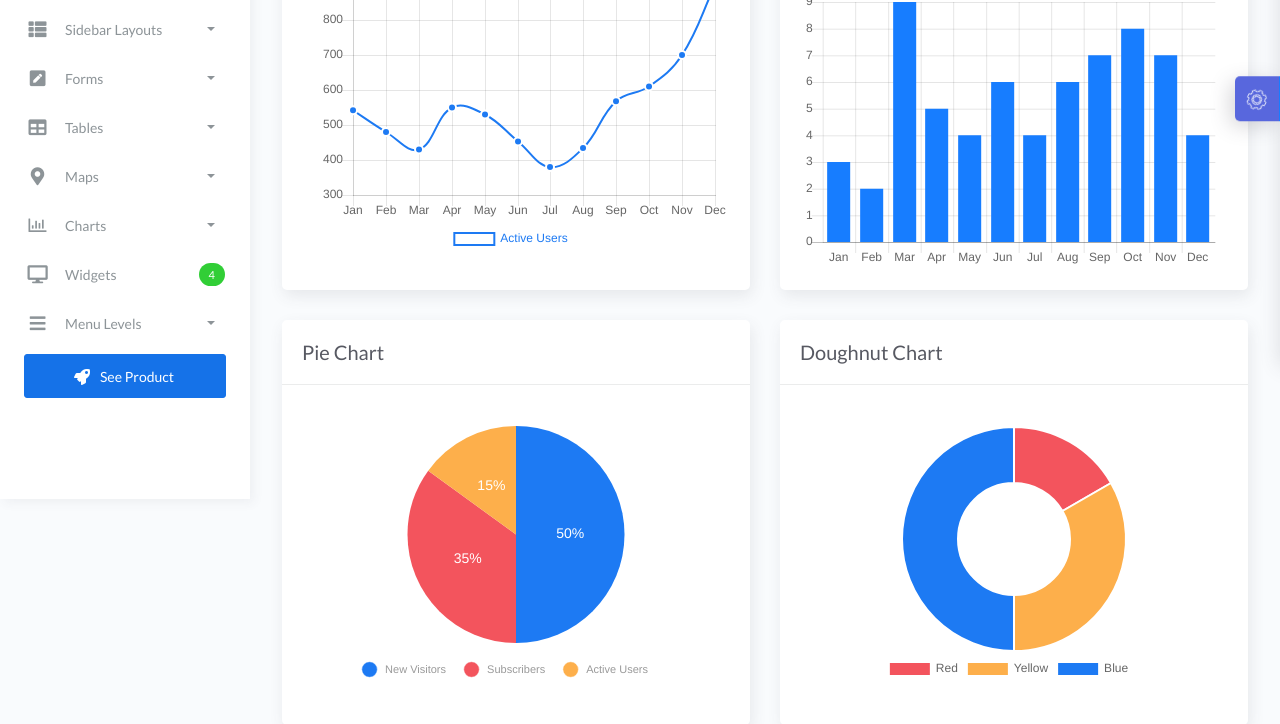
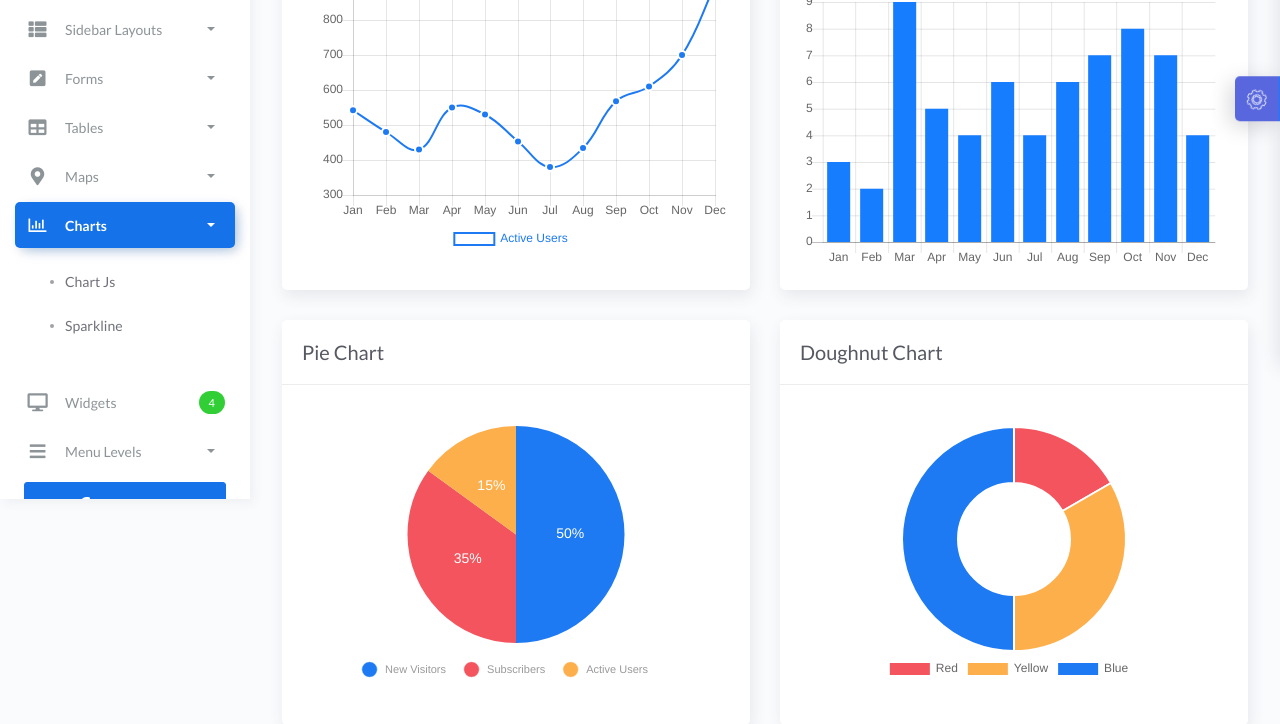
Before and after one commit to app-generator/django-admin-atlantis, a Django app: page /charts/charts in a window 1280 px wide. Shown: the part 301-1025 px from the top of the page. Run offline with Django 4.2, Linux system fonts and the light colour scheme; some libraries are stand-ins or nearby versions.

Commit message:
added context with the view file and fixed the sidebar issue

```diff
--- a/admin_atlantis/templates/includes/header.html
+++ b/admin_atlantis/templates/includes/header.html
@@ -22,7 +22,6 @@
 
         <!-- Navbar Header -->
         <nav class="navbar navbar-header navbar-expand-lg" data-background-color="blue2">
-
             <div class="container-fluid">
                 <div class="collapse" id="search-nav">
                     <form class="navbar-left navbar-form nav-search mr-md-3">
--- a/admin_atlantis/templates/includes/sidebar-main.html
+++ b/admin_atlantis/templates/includes/sidebar-main.html
@@ -37,7 +37,7 @@
             </div>
         </div>
         <ul class="nav nav-primary">
-            <li class="nav-item active">
+            <li class="nav-item {% if active_page == 'dashboard' %} active{% endif %}">
                 <a data-toggle="collapse" href="#dashboard" class="collapsed" aria-expanded="false">
                     <i class="fas fa-home"></i>
                     <p>Dashboard</p>
@@ -59,13 +59,13 @@
                 </span>
                 <h4 class="text-section">Components</h4>
             </li>
-            <li class="nav-item">
-                <a data-toggle="collapse" href="#base">
+            <li class="nav-item {% if active_page == 'base' %} active submenu {% endif %}">
+                <a data-toggle="collapse" href="#base" >
                     <i class="fas fa-layer-group"></i>
                     <p>Base</p>
                     <span class="caret"></span>
                 </a>
-                <div class="collapse" id="base">
+                <div class="collapse {% if active_page == 'base' %} show {% endif %}" id="base">
                     <ul class="nav nav-collapse">
                         <li>
                             <a href="{% url 'avatars' %}">
@@ -120,13 +120,13 @@
                     </ul>
                 </div>
             </li>
-            <li class="nav-item">
+            <li class="nav-item {% if active_page == 'sidebar' %} active submenu {% endif %}">
                 <a data-toggle="collapse" href="#sidebarLayouts">
                     <i class="fas fa-th-list"></i>
                     <p>Sidebar Layouts</p>
                     <span class="caret"></span>
                 </a>
-                <div class="collapse" id="sidebarLayouts">
+                <div class="collapse {% if active_page == 'sidebar' %}show {% endif %}" id="sidebarLayouts">
                     <ul class="nav nav-collapse">
                         <li>
                             <a href="{% url 'sidebarone' %}">
@@ -156,13 +156,13 @@
                     </ul>
                 </div>
             </li>
-            <li class="nav-item">
+            <li class="nav-item {% if active_page == 'forms' %} active submenu {% endif %}">
                 <a data-toggle="collapse" href="#forms">
                     <i class="fas fa-pen-square"></i>
                     <p>Forms</p>
                     <span class="caret"></span>
                 </a>
-                <div class="collapse" id="forms">
+                <div class="collapse {% if active_page == 'forms' %} show {% endif %}" id="forms">
                     <ul class="nav nav-collapse">
                         <li>
                             <a href="{% url 'forms' %}">
@@ -172,13 +172,13 @@
                     </ul>
                 </div>
             </li>
-            <li class="nav-item">
+            <li class="nav-item {% if active_page == 'tables' %} active submenu {% endif %}">
                 <a data-toggle="collapse" href="#tables">
                     <i class="fas fa-table"></i>
                     <p>Tables</p>
                     <span class="caret"></span>
                 </a>
-                <div class="collapse" id="tables">
+                <div class="collapse  {% if active_page == 'tables' %} show {% endif %}" id="tables">
                     <ul class="nav nav-collapse">
                         <li>
                             <a href="{% url 'tables' %}">
@@ -193,44 +193,44 @@
                     </ul>
                 </div>
             </li>
-            <li class="nav-item">
+            <li class="nav-item {% if active_page == 'maps' %} active submenu {% endif %}">
                 <a data-toggle="collapse" href="#maps">
                     <i class="fas fa-map-marker-alt"></i>
                     <p>Maps</p>
                     <span class="caret"></span>
                 </a>
-                <div class="collapse" id="maps">
+                <div class="collapse {% if active_page == 'maps' %} show {% endif %}" id="maps">
                     <ul class="nav nav-collapse">
                         <li>
-                            <a href="{% url 'charts' %}">
+                            <a href="{% url 'maps' %}">
                                 <span class="sub-item">JQVMap</span>
                             </a>
                         </li>
                     </ul>
                 </div>
             </li>
-            <li class="nav-item">
+            <li class="nav-item {% if active_page == 'charts' %} active submenu {% endif %}">
                 <a data-toggle="collapse" href="#charts">
                     <i class="far fa-chart-bar"></i>
                     <p>Charts</p>
                     <span class="caret"></span>
                 </a>
-                <div class="collapse" id="charts">
+                <div class="collapse {% if active_page == 'charts' %} show {% endif %}" id="charts">
                     <ul class="nav nav-collapse">
                         <li>
-                            <a href="{% url 'sparkline' %}">
+                            <a href="{% url 'charts' %}">
                                 <span class="sub-item">Chart Js</span>
                             </a>
                         </li>
                         <li>
-                            <a href="{% url 'maps' %}">
+                            <a href="{% url 'sparkline' %}">
                                 <span class="sub-item">Sparkline</span>
                             </a>
                         </li>
                     </ul>
                 </div>
             </li>
-            <li class="nav-item">
+            <li class="nav-item {% if active_page == 'widgets' %} active {% endif %}">
                 <a href="{% url 'widgets' %}">
                     <i class="fas fa-desktop"></i>
                     <p>Widgets</p>
--- a/admin_atlantis/templates/layouts/base.html
+++ b/admin_atlantis/templates/layouts/base.html
@@ -6,7 +6,7 @@
 <body>
     <div class="wrapper {% block wrapper_extra_class %}{% endblock wrapper_extra_class %}">
         {% include 'includes/head.html' %}
-        {% include 'includes/header.html' %}
+        {% include 'includes/header.html' with active_page=active_page %}
         <div class="{% block sidebar_class %}{% endblock sidebar_class %}">
             {% include 'includes/sidebar-main.html' %}
         </div>
--- a/admin_atlantis/views.py
+++ b/admin_atlantis/views.py
@@ -5,82 +5,151 @@ from django.shortcuts import render, redirect
 
 # Pages -- Dashboard
 def dashboard(request):
-    return render(request, 'index.html')
+    context = {
+        'active_page': 'dashboard'
+    }
+    return render(request, 'index.html',context)
 
 def starter_template(request):
     return render(request, 'starter-template.html')
 
 # Components
 def avatars(request):
-    return render(request, 'components/avatars.html')
+    context = {
+        'active_page': 'base'
+    }
+    return render(request, 'components/avatars.html',context)
 
 def buttons(request):
-    return render(request, 'components/buttons.html')
+    context = {
+        'active_page': 'base'
+    }
+    return render(request, 'components/buttons.html',context)
 
 def flaticons(request):
-    return render(request, 'components/flaticons.html')
+    context = {
+        'active_page': 'base'
+    }
+    return render(request, 'components/flaticons.html',context)
 
 def fontawesome(request):
-    return render(request, 'components/font-awesome-icons.html')
+    context = {
+        'active_page': 'base'
+    }
+    return render(request, 'components/font-awesome-icons.html',context)
 
 def simple_line_icons(request):
-    return render(request, 'components/simple-line-icons.html')
+    context = {
+        'active_page': 'base'
+    }
+    return render(request, 'components/simple-line-icons.html',context)
 
 def gridsystem(request):
-    return render(request, 'components/gridsystem.html')
+    context = {
+        'active_page': 'base'
+    }
+    return render(request, 'components/gridsystem.html',context)
 
 def panels(request):
-    return render(request, 'components/panels.html')
+    context = {
+        'active_page': 'base'
+    }
+    return render(request, 'components/panels.html',context)
 
 def notifications(request):
-    return render(request, 'components/notifications.html')
+    context = {
+        'active_page': 'base'
+    }
+    return render(request, 'components/notifications.html',context)
 
 def sweetalert(request):
-    return render(request, 'components/sweetalert.html')
+    context = {
+        'active_page': 'base'
+    }
+    return render(request, 'components/sweetalert.html',context)
 
 def typography(request):
-    return render(request, 'components/typography.html')
+    context = {
+        'active_page': 'base'
+    }
+    return render(request, 'components/typography.html',context)
 
 
 # Sidebar layouts
 def sidebarone(request):
-    return render(request, 'sidebar-style-1.html')
+    context = {
+        'active_page': 'sidebar'
+    }
+    return render(request, 'sidebar-style-1.html',context)
 
 def sidebar_overlay(request):
-    return render(request, 'overlay-sidebar.html')
+    context = {
+        'active_page': 'sidebar'
+    }
+    return render(request, 'overlay-sidebar.html',context)
 
 def sidebar_compact(request):
-    return render(request, 'compact-sidebar.html')
+    context = {
+        'active_page': 'sidebar'
+    }
+    return render(request, 'compact-sidebar.html',context)
 
 def sidebar_static(request):
-    return render(request, 'static-sidebar.html')
+    context = {
+        'active_page': 'sidebar'
+    }
+    return render(request, 'static-sidebar.html',context)
 
 def icon_menu(request):
-    return render(request, 'icon-menu.html')
+    context = {
+        'active_page': 'sidebar'
+    }
+    return render(request, 'icon-menu.html',context)
 
 
 # Forms
 def forms(request):
-    return render(request, 'forms/forms.html')
+    context = {
+        'active_page': 'forms'
+    }
+    return render(request, 'forms/forms.html',context)
 
 # Tables
 def datatables(request):
-    return render(request, 'tables/datatables.html')
+    context = {
+        'active_page': 'tables'
+    }
+    return render(request, 'tables/datatables.html',context)
 
 def tables(request):
-    return render(request, 'tables/tables.html')
+    context = {
+        'active_page': 'tables'
+    }
+    return render(request, 'tables/tables.html',context)
 
 # Charts
 def charts(request):
-    return render(request, 'charts/charts.html')
+    context = {
+        'active_page': 'charts'
+    }
+    return render(request, 'charts/charts.html',context)
 
 def sparkline(request):
-    return render(request, 'charts/sparkline.html')
+    context = {
+        'active_page': 'charts'
+    }
+    return render(request, 'charts/sparkline.html',context)
 
 # Maps
 def maps(request):
-    return render(request, 'maps/jqvmap.html')
+    context = {
+        'active_page': 'maps'
+    }
+    return render(request, 'maps/jqvmap.html',context)
 
 # Widgets
 def widgets(request):
-    return render(request, 'widgets.html')
+    context = {
+        'active_page': 'widgets'
+    }
+    return render(request, 'widgets.html',context)
```
